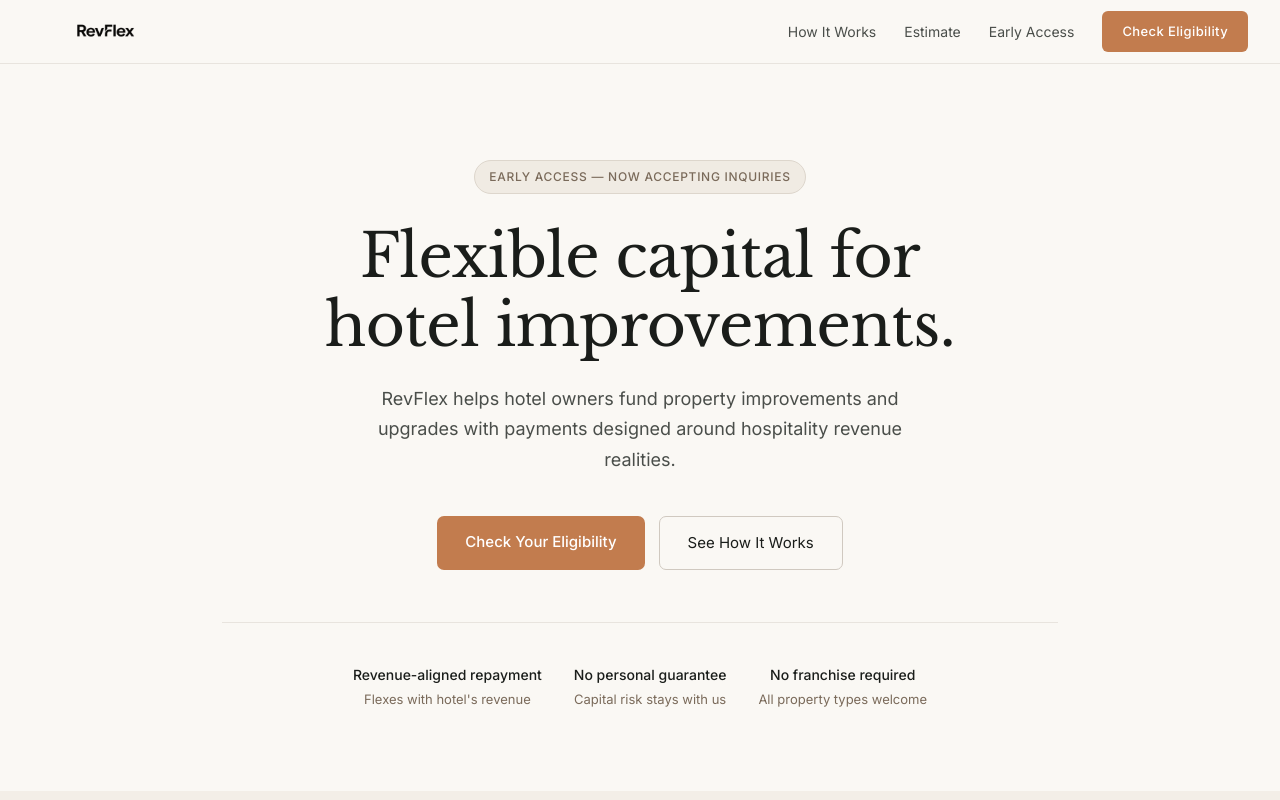
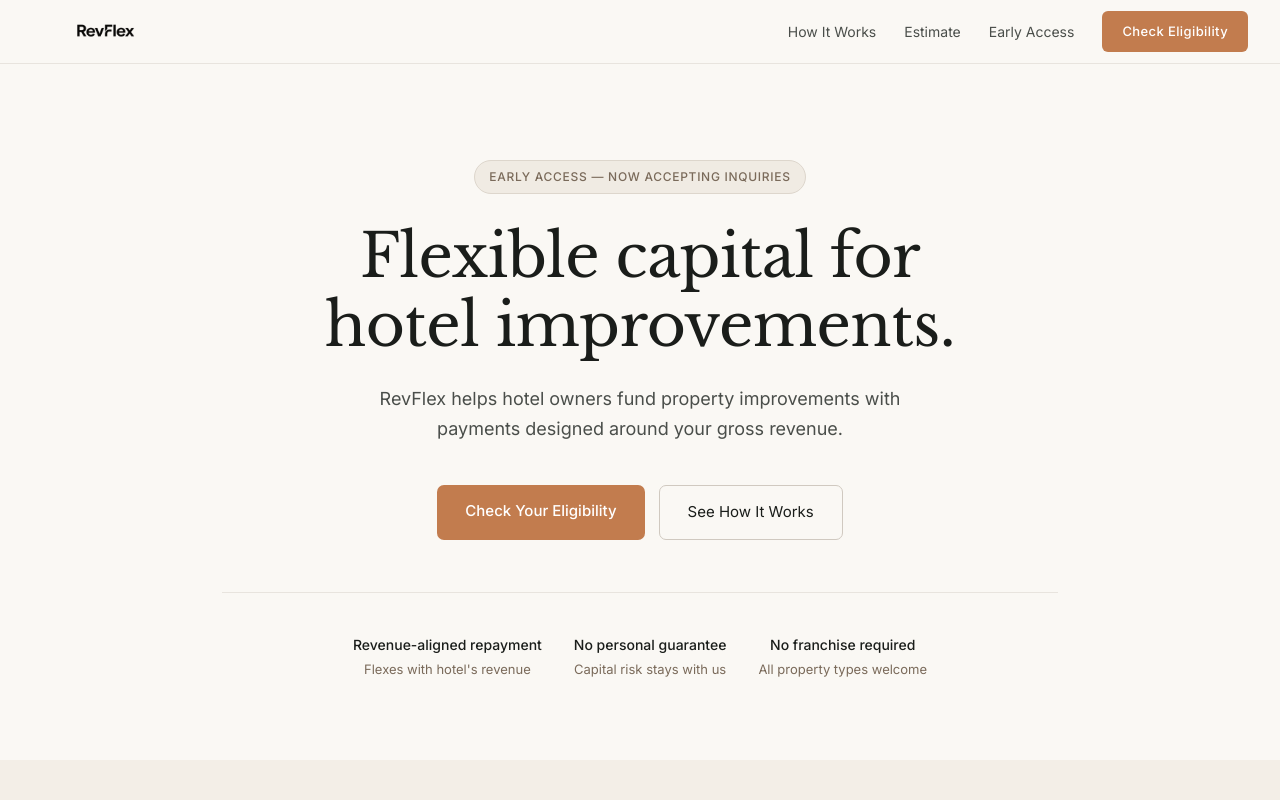
Before and after one commit to RevFlex/revflex-pip, a Next.js app: page / in a window 1280 px wide. Shown: the top 800 px of the page. Built offline with nearby package versions, Linux system fonts and the light colour scheme.

Commit message:
Update page.jsx

```diff
--- a/app/page.jsx
+++ b/app/page.jsx
@@ -58,7 +58,7 @@ export default function Home() {
           fontSize: '18px', lineHeight: '1.7', color: '#4A4E4A',
           maxWidth: '580px', margin: '0 auto 40px'
         }}>
-          RevFlex helps hotel owners fund property improvements and upgrades with payments designed around hospitality revenue realities.
+          RevFlex helps hotel owners fund property improvements with payments designed around your gross revenue.
         </p>
 
         <div style={{ display: 'flex', gap: '14px', justifyContent: 'center', flexWrap: 'wrap' }}>
```
